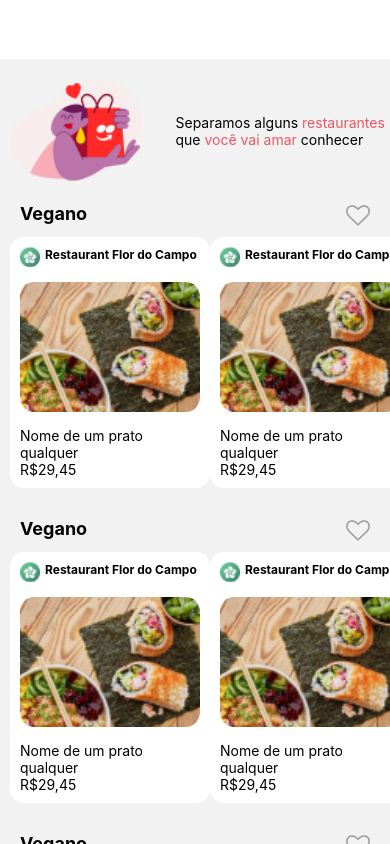
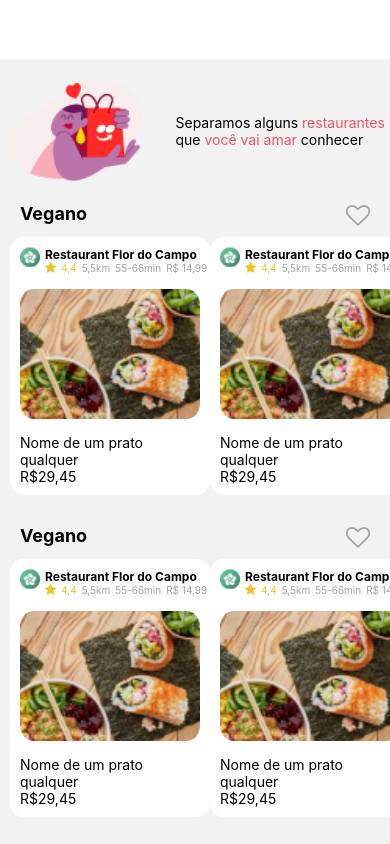
Before and after one commit to gabrieldev525/ifood-hint, a React Native app in the folder front-mobile/: screen / in a window 390 px wide. Built offline with nearby package versions, Linux system fonts and the light colour scheme.

Commit message:
fix: add info about product

```diff
--- a/front-mobile/src/components/product-item/index.tsx
+++ b/front-mobile/src/components/product-item/index.tsx
@@ -1,6 +1,9 @@
 // React
 import React from 'react'
 import { Text } from 'react-native'
+
+// Third party
+import { FontAwesome } from '@expo/vector-icons'
 
 // Project
 import productImage from '@/static/images/image-product-01.png'
@@ -14,7 +17,9 @@ import {
   ProductIcon,
   ProductHeaderInfo,
   ProductHeaderInfoTitle,
-  ProductHeaderMiniInfo
+  ProductHeaderMiniInfo,
+  ProductHateText,
+  ProductMiniText
 } from './styles'
 
 const ProductItem = () => {
@@ -25,7 +30,12 @@ const ProductItem = () => {
         <ProductHeaderInfo>
           <ProductHeaderInfoTitle>Restaurant Flor do Campo</ProductHeaderInfoTitle>
           <ProductHeaderMiniInfo>
+            <FontAwesome name="star" size={12} color="#EEC424" />
+            <ProductHateText>4,4</ProductHateText>
 
+            <ProductMiniText>5,5km</ProductMiniText>
+            <ProductMiniText>55-66min</ProductMiniText>
+            <ProductMiniText>R$ 14,99</ProductMiniText>
           </ProductHeaderMiniInfo>
         </ProductHeaderInfo>
       </ProductHeader>
--- a/front-mobile/src/components/product-item/styles.ts
+++ b/front-mobile/src/components/product-item/styles.ts
@@ -5,11 +5,9 @@ export const ProductItem = styled.View`
   width: 200px;
   padding: 10px;
   background: #fff;
-  /* elevation: 5; */
   border-radius: 14px;
   display: flex;
   flex-direction: column;
-  /* align-items: center; */
 `
 export const ProductHeader = styled.View`
   display: flex;
@@ -22,15 +20,17 @@ export const ProductIcon = styled.Image`
 export const ProductHeaderInfo = styled.View`
   display: flex;
   flex-direction: column;
+  margin-left: 5px;
 `
 export const ProductHeaderInfoTitle = styled.Text`
   font-size: 12px;
   font-weight: bold;
-  margin-left: 5px;
 `
 export const ProductHeaderMiniInfo = styled.View`
   display: flex;
   flex-direction: row;
+  justify-content: space-between;
+  align-items: center;
 `
 export const ProductImage = styled.Image`
   width: 100%;
@@ -38,3 +38,13 @@ export const ProductImage = styled.Image`
   margin: 15px 0;
   border-radius: 14px;
 `
+export const ProductHateText = styled.Text`
+  color: #EEC424;
+  font-size: 10px;
+  margin-left: 5px;
+`
+export const ProductMiniText = styled.Text`
+  color: #A6A29F;
+  font-size: 10px;
+  margin-left: 5px;
+`
```
